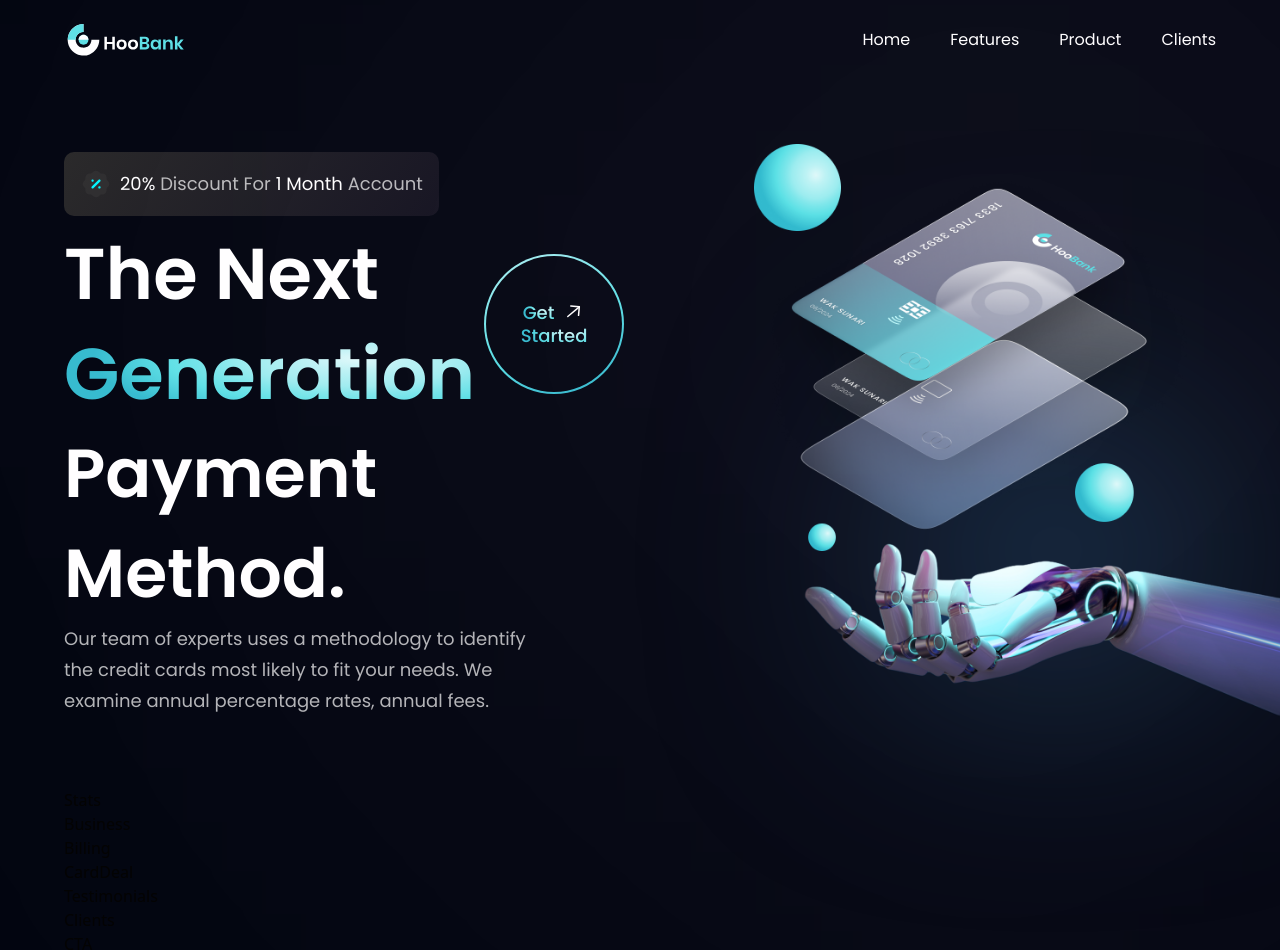
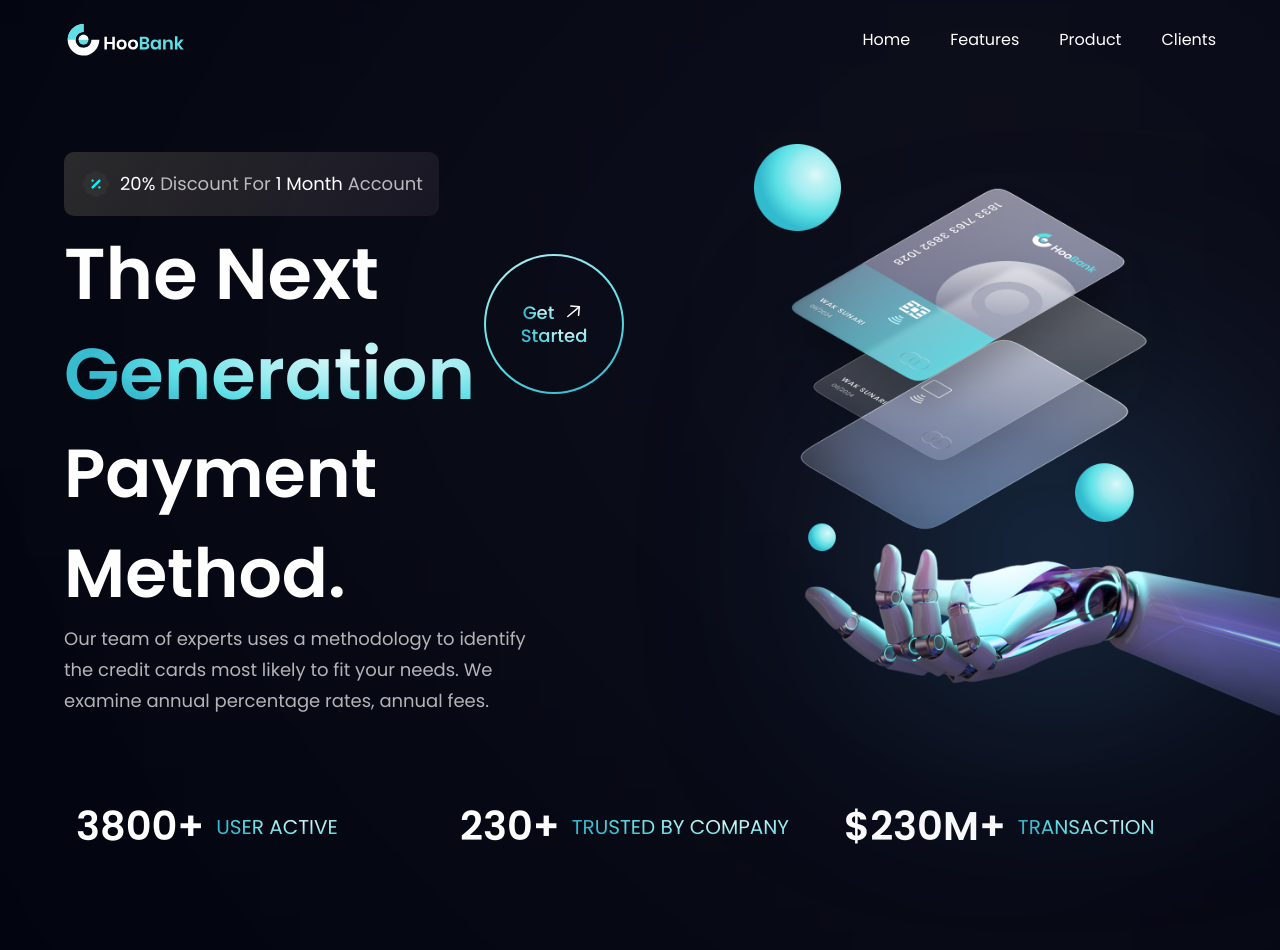
Before and after one commit to laesuddin/bank_app, a React (Vite) app: page / in a window 1280 px wide. Shown: the top 950 px of the page. Built offline with nearby package versions, Linux system fonts and the light colour scheme.

Commit message:
Complete stats section

```diff
--- a/src/components/Stats.jsx
+++ b/src/components/Stats.jsx
@@ -1,9 +1,18 @@
-import React from 'react'
+import {stats} from '../constants'
+import styles from '../style'
 
-const Stats = () => {
-  return (
-    <div>Stats</div>
-  )
-}
-
+const Stats = () => (
+  <section className={`${styles.flexCenter} flex-row flex-wrap sm:mb-20 mb-6`}>
+    {stats.map((stat) => (
+      <div key={stat.id} className={`flex-1 flex justify-start items-center flex-row m-3`} >
+        <h4 className="font-poppins font-semibold xs:text-[40px] text-[30px] xs:leading-[53px] leading-[43px] text-white">
+          {stat.value}
+        </h4>
+        <p className="font-poppins font-normal xs:text-[20px] text-[15px] xs:leading-[26px] leading-[21px] text-gradient uppercase ml-3">
+          {stat.title}
+        </p>
+      </div>
+    ))}
+  </section>
+)
 export default Stats
```
